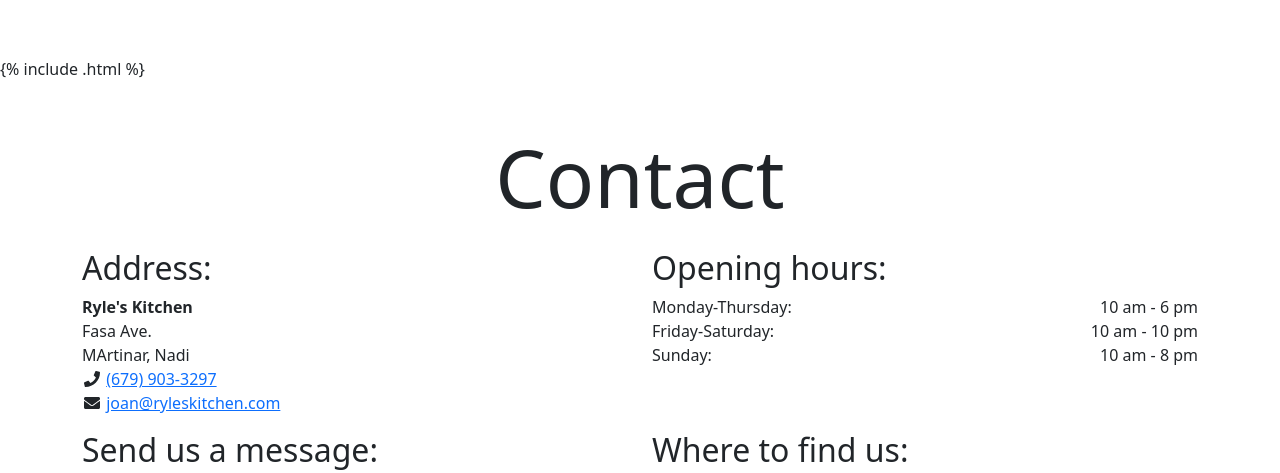
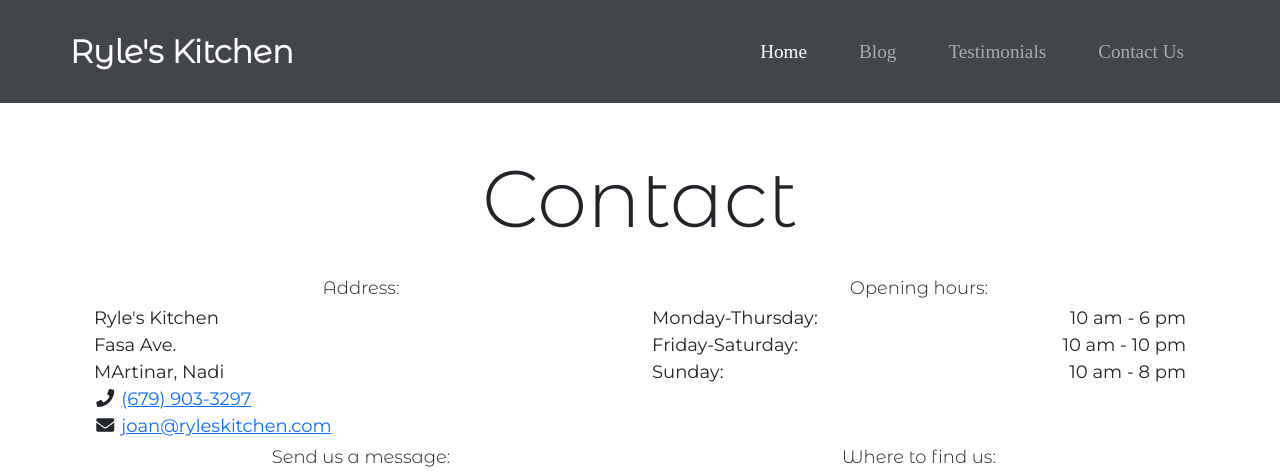
Before and after one commit to devjlweb/ryleskitchen, a Jekyll site: the page built from contact.html, in a window 1280 px wide. Shown: the top 473 px of the page. Built offline with Jekyll 4.4.1, drawn with Linux system fonts in a browser that asks for light colours; nearby versions of some CDN libraries; library files that are not in the unit come from our copies; some of the changed text lies outside the part shown; grey boxes are pictures that could not be loaded.

Commit message:
fixed contact us

```diff
--- a/contact.html
+++ b/contact.html
@@ -1,26 +1,16 @@
-<!DOCTYPE html>
-<html lang="en">
-<head>
-  <meta charset="UTF-8">
-  <meta http-equiv="X-UA-Compatible" content="IE=edge">
-  <meta name="viewport" content="width=device-width, initial-scale=1.0">
-  <title>Ryle's Kitchen Contact us Page</title>
-  <link rel="stylesheet" href="css/bootstrap.min.css">
-    <script defer src="js/fontawesome-all.min.js"></script>
-    <style>
-      body {
-        padding-top: 57px;
-      }
-    </style>
-</head>
-<body>
-    {% include .html %}
+---
+layout: default
+title: Ryle's Kitchen | Cakes, Cupcakes, Brownies
+description: The Best delicious Cakes, cupcakes, brownies for a Happy Birthday or Special Occasion.
+---
+
+
     <div class="container my-3 my-sm-5">
       <h1 class="text-center mb-sm-4 display-1">Contact</h1>
       <div class="row">
         <div class="col-12 col-md-6">
-          <h2>Address:</h2>
-          <address>
+          <h2 class="py-2">Address:</h2>
+          <address class="text-start lh-base">
             <strong>Ryle's Kitchen</strong><br>
             Fasa Ave.<br>
             MArtinar, Nadi<br>
@@ -29,17 +19,17 @@
           </address>
         </div>
         <div class="col-12 col-md-6">
-          <h2>Opening hours:</h2>
-          <p>
-            Monday-Thursday: <span class="float-end">10 am - 6 pm</span><br>
-            Friday-Saturday: <span class="float-end">10 am - 10 pm</span><br>
-            Sunday: <span class="float-end">10 am - 8 pm</span><br>
+          <h2 class="py-2">Opening hours:</h2>
+          <p class="lh-base"><span class="float-start">
+            Monday-Thursday:</span> <span class="float-end">10 am - 6 pm</span><br><span class="float-start">
+            Friday-Saturday: </span><span class="float-end">10 am - 10 pm</span><br><span class="float-start">
+            Sunday: </span><span class="float-end">10 am - 8 pm</span><br>
           </p>
         </div>
       </div>
       <div class="row">
         <div class="col-12 col-lg-6 mb-3">
-          <h2>Send us a message:</h2>
+          <h2 class="py-md-2">Send us a message:</h2>
           <form action="https://formsubmit.co/3bd8706b99e1099b2b7b8f87893467a9" method="POST">
             <div class="row">
               <div class="col-12 col-sm-6">
@@ -99,16 +89,10 @@
           </form>
         </div>
         <div class="col-12 col-lg-6">
-          <h2>Where to find us:</h2>
+          <h2 class="py-md-2">Where to find us:</h2>
           <div class="ratio ratio-4x3">
-            <iframe src="https://www.google.com/maps/embed?pb=!1m18!1m12!1m3!1d3022.6175453420647!2d-73.98784413479707!3d40.748440379327945!2m3!1f0!2f0!3f0!3m2!1i1024!2i768!4f13.1!3m3!1m2!1s0x89c259a9aeb1c6b5%3A0x35b1cfbc89a6097f!2sEmpire+State+Building%2C+350+5th+Ave%2C+New+York%2C+NY+10118%2C+USA!5e0!3m2!1sda!2sdk!4v1491841211721" allowfullscreen></iframe>
+            <iframe src="https://maps.google.com/maps?q=fasa%20ave.%20martinar,%20nadi&t=&z=13&ie=UTF8&iwloc=&output=embed" allowfullscreen></iframe>
           </div>
         </div>
       </div>
     </div>
-    <my-footer></my-footer>
-    <script src="js/bootstrap.bundle.min.js"></script>
-    <script src="main.js"></script>
-
-</body>
-</html>
```
